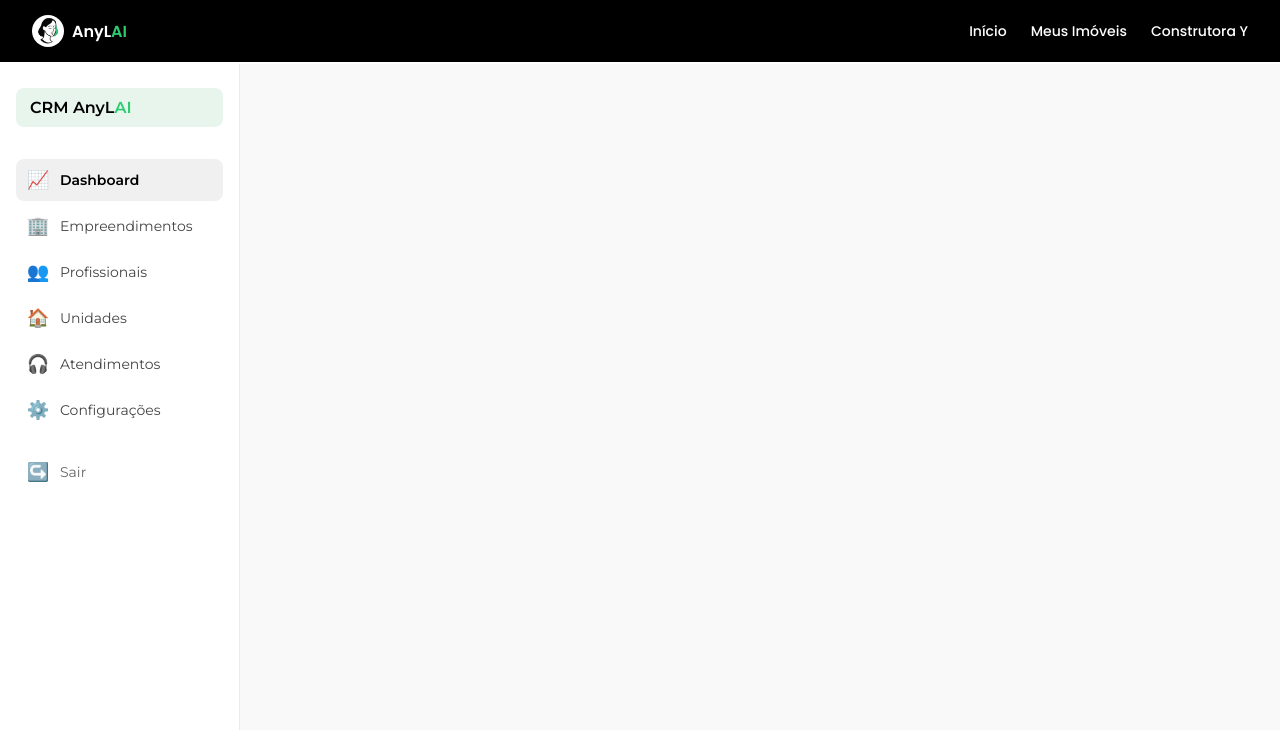
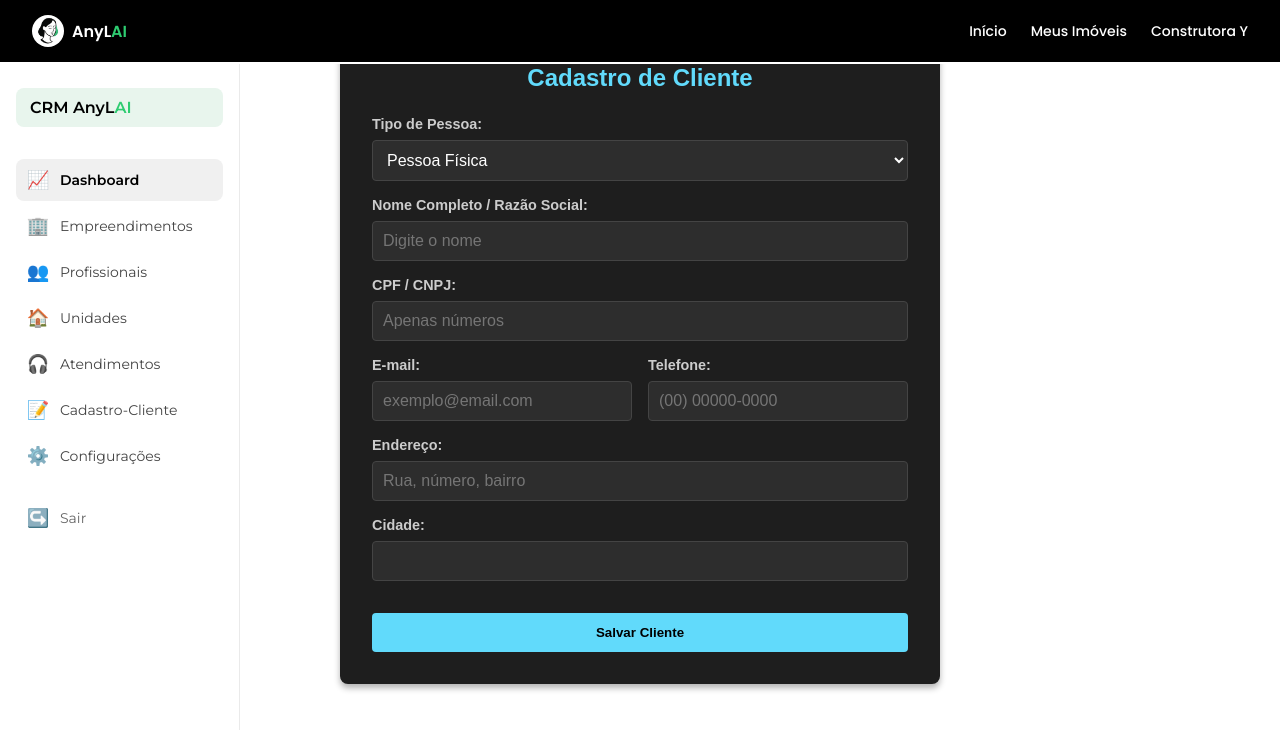
Before and after one commit to Marcos04an/CRM, a React (Vite) app: page /cadastro-cliente in a window 1280 px wide. Shown: the top 730 px of the page. Built offline with nearby package versions, Linux system fonts and the light colour scheme.

Commit message:
Ajuste na NavBar e rotas

```diff
--- a/src/components/NavBar/NavBar.tsx
+++ b/src/components/NavBar/NavBar.tsx
@@ -1,4 +1,6 @@
 import { useState } from "react";
+// 1. Importamos o hook de navegação
+import { useNavigate } from "react-router-dom";
 import "./NavBar.css";
 
 type NavItem =
@@ -8,28 +10,41 @@ type NavItem =
   | "Unidades"
   | "Atendimentos"
   | "Configurações"
+  | "Cadastro-Cliente" // Ajustei para bater com o nome no menuItems
   | "Sair";
 
 export default function NavBar() {
   const [activeItem, setActiveItem] = useState<NavItem>("Dashboard");
 
+  // 2. Inicializamos a função de navegação
+  const navigate = useNavigate();
+
+  // 3. Adicionamos a propriedade 'path' para cada item saber para onde ir
   const menuItems = [
-    { name: "Dashboard", icon: "📈" },
-    { name: "Empreendimentos", icon: "🏢" },
-    { name: "Profissionais", icon: "👥" },
-    { name: "Unidades", icon: "🏠" },
-    { name: "Atendimentos", icon: "🎧" },
-    { name: "Configurações", icon: "⚙️" },
+    { name: "Dashboard", icon: "📈", path: "/" },
+    { name: "Empreendimentos", icon: "🏢", path: "/empreendimentos" },
+    { name: "Profissionais", icon: "👥", path: "/profissionais" },
+    { name: "Unidades", icon: "🏠", path: "/unidades" },
+    { name: "Atendimentos", icon: "🎧", path: "/atendimentos" },
+    // Aqui está o caminho que criamos no AppRoutes.tsx:
+    { name: "Cadastro-Cliente", icon: "📝", path: "/cadastro-cliente" },
+    { name: "Configurações", icon: "⚙️", path: "/configuracoes" },
   ];
+
+  const handleNavigation = (name: string, path: string) => {
+    // Atualiza o visual (qual botão fica colorido)
+    setActiveItem(name as NavItem);
+    // Realiza a navegação real (muda a URL)
+    navigate(path);
+  };
 
   return (
     <aside className="navbar">
       <div className="navbar-header">
         <div className="navbar-title">
           <span className="anylai-texto">
-         CRM AnyL<span className="ai-green">AI</span>
-        </span>
-
+            CRM AnyL<span className="ai-green">AI</span>
+          </span>
         </div>
       </div>
 
@@ -38,15 +53,16 @@ export default function NavBar() {
           <a
             key={item.name}
             className={activeItem === item.name ? "active" : ""}
-            onClick={() => setActiveItem(item.name as NavItem)}
+            // 4. Chamamos nossa nova função que navega E pinta o botão
+            onClick={() => handleNavigation(item.name, item.path)}
+            style={{ cursor: "pointer" }} // Garante que a mãozinha apareça
           >
             <span className="icon">{item.icon}</span>
             {item.name}
           </a>
         ))}
 
-
-        <a className="logout-item" onClick={() => console.log("Sair")}>
+        <a className="logout-item" onClick={() => console.log("Sair")} style={{ cursor: "pointer" }}>
           <span className="icon">↪️</span>
           Sair
         </a>
--- /dev/null
+++ b/src/pages/ClienteRegistration/ClientRegistration.css
@@ -0,0 +1,72 @@
+.registration-container {
+  max-width: 600px;
+  margin: 2rem auto;
+  padding: 2rem;
+  background-color: #1e1e1e; /* Cor de fundo escura */
+  border-radius: 8px;
+  color: #fff;
+  box-shadow: 0 4px 6px rgba(0, 0, 0, 0.3);
+}
+
+.registration-container h2 {
+  margin-bottom: 1.5rem;
+  text-align: center;
+  color: #61dafb; /* Azul React */
+}
+
+.client-form {
+  display: flex;
+  flex-direction: column;
+  gap: 1rem;
+}
+
+.form-group {
+  display: flex;
+  flex-direction: column;
+  text-align: left;
+}
+
+.form-row {
+  display: flex;
+  gap: 1rem;
+}
+
+.form-row .form-group {
+  flex: 1;
+}
+
+label {
+  margin-bottom: 0.5rem;
+  font-size: 0.9rem;
+  color: #ccc;
+}
+
+input, select {
+  padding: 10px;
+  border-radius: 4px;
+  border: 1px solid #444;
+  background-color: #2d2d2d;
+  color: white;
+  font-size: 1rem;
+}
+
+input:focus, select:focus {
+  outline: none;
+  border-color: #61dafb;
+}
+
+.submit-btn {
+  margin-top: 1rem;
+  padding: 12px;
+  background-color: #61dafb;
+  color: #000;
+  font-weight: bold;
+  border: none;
+  border-radius: 4px;
+  cursor: pointer;
+  transition: background-color 0.2s;
+}
+
+.submit-btn:hover {
+  background-color: #4fa8c7;
+}
--- /dev/null
+++ b/src/pages/ClienteRegistration/ClientRegistration.tsx
@@ -0,0 +1,142 @@
+import { useState, type ChangeEvent, type FormEvent } from 'react';
+import './ClientRegistration.css';
+
+// Interface para definir os tipos dos dados do formulário
+interface ClientFormData {
+  fullName: string;
+  email: string;
+  phone: string;
+  document: string; // CPF ou CNPJ
+  address: string;
+  city: string;
+  type: 'individual' | 'company';
+}
+
+const ClientRegistration = () => {
+  // Estado inicial do formulário
+  const [formData, setFormData] = useState<ClientFormData>({
+    fullName: '',
+    email: '',
+    phone: '',
+    document: '',
+    address: '',
+    city: '',
+    type: 'individual'
+  });
+
+  // Função para lidar com mudanças nos inputs
+  const handleChange = (e: ChangeEvent<HTMLInputElement | HTMLSelectElement>) => {
+    // A correção do 'as HTMLInputElement' é necessária aqui
+    const { name, value } = e.target as HTMLInputElement;
+
+    setFormData(prev => ({
+      ...prev,
+      [name]: value
+    }));
+  };
+
+  // Função de envio do formulário
+  const handleSubmit = (e: FormEvent) => {
+    e.preventDefault();
+    // Aqui você faria a chamada para sua API
+    console.log('Dados do Cliente para envio:', formData);
+    alert('Cliente cadastrado com sucesso! (Verifique o console)');
+  };
+
+  return (
+    <div className="registration-container">
+      <h2>Cadastro de Cliente</h2>
+
+      <form onSubmit={handleSubmit} className="client-form">
+
+        <div className="form-group">
+          <label htmlFor="type">Tipo de Pessoa:</label>
+          <select
+            name="type"
+            value={formData.type}
+            onChange={handleChange}
+          >
+            <option value="individual">Pessoa Física</option>
+            <option value="company">Pessoa Jurídica</option>
+          </select>
+        </div>
+
+        <div className="form-group">
+          <label htmlFor="fullName">Nome Completo / Razão Social:</label>
+          <input
+            type="text"
+            name="fullName"
+            value={formData.fullName}
+            onChange={handleChange}
+            required
+            placeholder="Digite o nome"
+          />
+        </div>
+
+        <div className="form-group">
+          <label htmlFor="document">CPF / CNPJ:</label>
+          <input
+            type="text"
+            name="document"
+            value={formData.document}
+            onChange={handleChange}
+            required
+            placeholder="Apenas números"
+          />
+        </div>
+
+        <div className="form-row">
+          <div className="form-group">
+            <label htmlFor="email">E-mail:</label>
+            <input
+              type="email"
+              name="email"
+              value={formData.email}
+              onChange={handleChange}
+              required
+              placeholder="exemplo@email.com"
+            />
+          </div>
+
+          <div className="form-group">
+            <label htmlFor="phone">Telefone:</label>
+            <input
+              type="tel"
+              name="phone"
+              value={formData.phone}
+              onChange={handleChange}
+              placeholder="(00) 00000-0000"
+            />
+          </div>
+        </div>
+
+        <div className="form-group">
+          <label htmlFor="address">Endereço:</label>
+          <input
+            type="text"
+            name="address"
+            value={formData.address}
+            onChange={handleChange}
+            placeholder="Rua, número, bairro"
+          />
+        </div>
+
+        <div className="form-group">
+          <label htmlFor="city">Cidade:</label>
+          <input
+            type="text"
+            name="city"
+            value={formData.city}
+            onChange={handleChange}
+          />
+        </div>
+
+        <button type="submit" className="submit-btn">
+          Salvar Cliente
+        </button>
+      </form>
+    </div>
+  );
+};
+
+export default ClientRegistration;
--- a/src/routes/AppRoutes.tsx
+++ b/src/routes/AppRoutes.tsx
@@ -1,22 +1,24 @@
 import { Routes, Route } from "react-router-dom";
 
-import Dashboard from "../pages/Dashboard/Dashboard"
-import Enterprise from "../pages/Enterprise/Enterprise"
-import LeadProfile from "../pages/LeadProfile/LeadProfile"
-import LeadRegistration from "../pages/LeadRegistration/LeadRegistration"
-import PropertyRegistration from "../pages/PropertyRegistration/PropertyRegistration"
+import Dashboard from "../pages/Dashboard/Dashboard";
+import Enterprise from "../pages/Enterprise/Enterprise";
+import LeadProfile from "../pages/LeadProfile/LeadProfile";
+import LeadRegistration from "../pages/LeadRegistration/LeadRegistration";
+import PropertyRegistration from "../pages/PropertyRegistration/PropertyRegistration";
+// Importação correta apontando para a pasta ClienteRegistration
+import ClientRegistration from "../pages/ClienteRegistration/ClientRegistration";
 
+export default function AppRoutes() {
+  return (
+    <Routes>
+      <Route path="/" element={<Dashboard />} />
+      <Route path="/empreendimentos" element={<Enterprise />} />
+      <Route path="/perfil-lead" element={<LeadProfile />} />
+      <Route path="/cadastro-lead" element={<LeadRegistration />} />
+      <Route path="/cadastro-imovel" element={<PropertyRegistration />} />
 
-
-export default function AppRoutes(){
-    return(
-        <Routes>
-
-            <Route path="/" element={<Dashboard/>}/>
-             <Route path="/empreendimentos" element={<Enterprise/>}/>
-              <Route path="/perfil-lead" element={<LeadProfile/>}/>
-               <Route path="/cadastro-lead" element={<LeadRegistration/>}/>
-                <Route path="/cadastro-imovel" element={<PropertyRegistration/>}/>
-        </Routes>
-    )
+      {/* A nova rota deve ficar AQUI dentro */}
+      <Route path="/cadastro-cliente" element={<ClientRegistration />} />
+    </Routes>
+  );
 }
```
Also changed, not shown: 1 other file (tests, documents, lock files or other folders).
